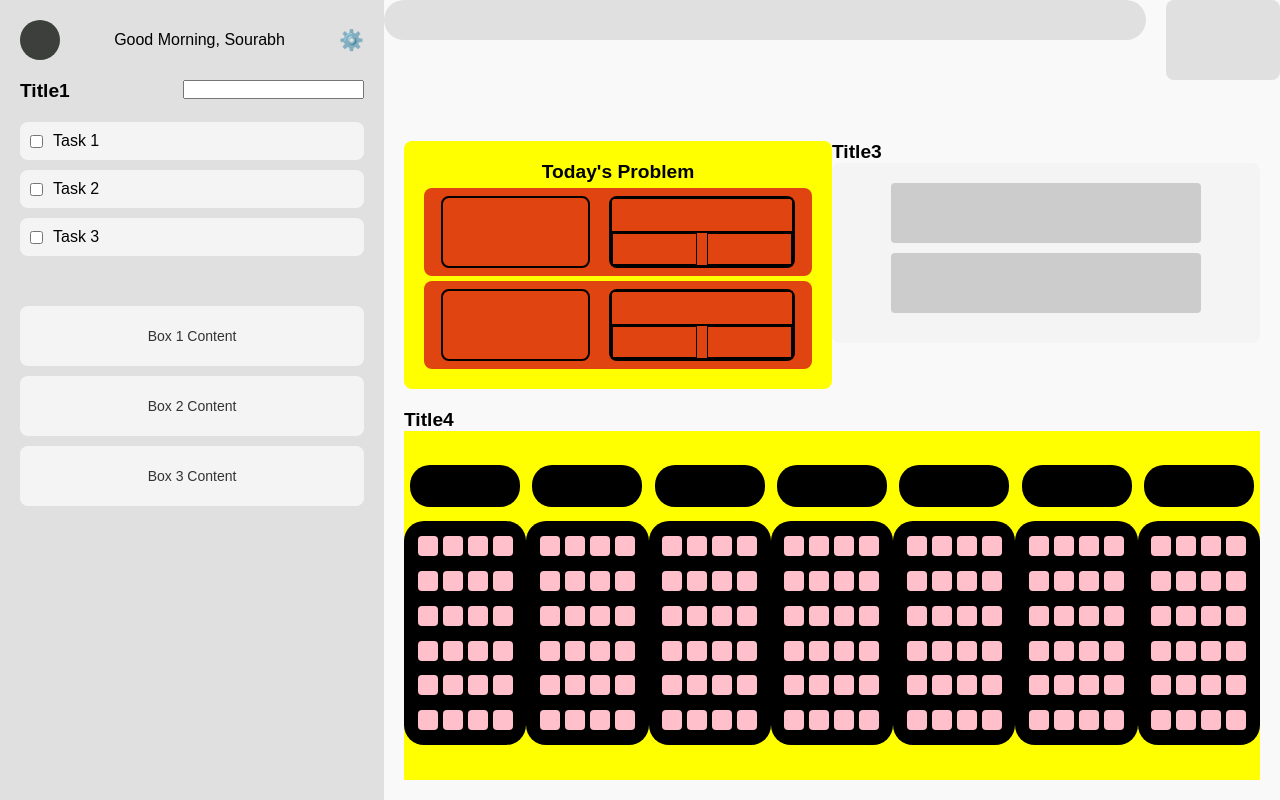
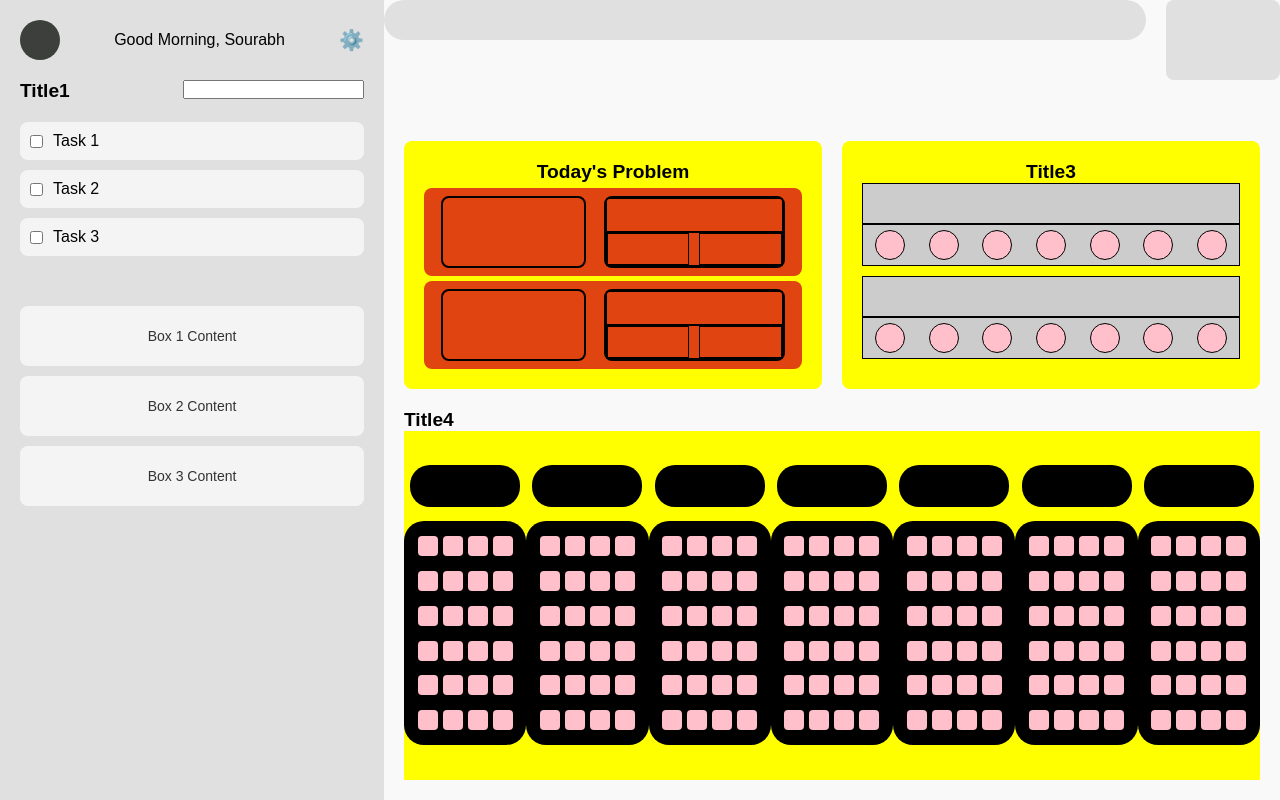
Before and after one commit to Tina067/CodeHub, a React (Create React App) app: page / in a window 1280 px wide. Built offline with nearby package versions, Linux system fonts and the light colour scheme.

Commit message:
2nd commit 08-11-2024

```diff
--- a/src/components/Card.css
+++ b/src/components/Card.css
@@ -1,9 +1,10 @@
 /* Card.css */
 .card {
-  background-color: #f4f4f4;
+  background-color: yellow;
   padding: 20px;
   border-radius: 8px;
   display: flex;
   flex-direction: column;
   align-items: center;
+  height: 100%;
 }
--- a/src/components/Card.jsx
+++ b/src/components/Card.jsx
@@ -2,10 +2,12 @@
 import React from 'react';
 import './Card.css';
 import CardPlaceholder from './CardPlaceholder';
+import SectionTitle from './SectionTitle';
 
 function Card() {
   return (
     <div className="card">
+      <SectionTitle title="Title3" />
       <CardPlaceholder />
       <CardPlaceholder />
     </div>
--- a/src/components/CardPlaceholder.css
+++ b/src/components/CardPlaceholder.css
@@ -1,8 +1,29 @@
 /* CardPlaceholder.css */
 .card-placeholder {
     background-color: #ccc;
-    width: 80%;
-    height: 60px;
+    height: 50%;
+    width: 100%;
+    display: flex;
+    flex-direction: column;
     margin-bottom: 10px;
     border-radius: 4px;
   }
+
+.card-pla-topic{
+  border: 1px solid black;
+  width: 100%;
+  height: 100%;
+}
+
+.goals-box{
+  display: flex;
+  justify-content: space-around;
+  align-items: center;
+}
+.goal-box {
+  width: 30px;
+  height: 30px;
+  background-color: pink;
+  border-radius: 100px;
+  border: 1px solid black;
+}
--- a/src/components/CardPlaceholder.jsx
+++ b/src/components/CardPlaceholder.jsx
@@ -3,7 +3,16 @@ import React from 'react';
 import './CardPlaceholder.css';
 
 function CardPlaceholder() {
-  return <div className="card-placeholder"></div>;
+  const boxes = Array.from({length: 7})
+
+  return <div className="card-placeholder">
+    <div className="card-pla-topic goals-topic"></div>
+    <div className="card-pla-topic goals-box">
+    {boxes.map((_, index) => (
+                <div key={index} className="goal-box"> </div>
+            ))}
+    </div>
+  </div>;
 }
 
 export default CardPlaceholder;
--- a/src/components/MainContent.css
+++ b/src/components/MainContent.css
@@ -50,6 +50,7 @@
   justify-content: space-between;
   width: 100%;
   height: 100%;
+  gap:20px;
 }
 
 .main-content-column-2 {
@@ -58,4 +59,6 @@
 
 .main-content-column-3 {
   width: 50%;
+  /* background-color: yellow; */
+  border-radius: 8px;
 }
--- a/src/components/MainContent.jsx
+++ b/src/components/MainContent.jsx
@@ -14,7 +14,6 @@ function MainContent() {
           <TodaysCard />
         </div>
         <div className="main-content-column-3">
-          <SectionTitle title="Title3" />
           <Card />
         </div>
         </div>
```
